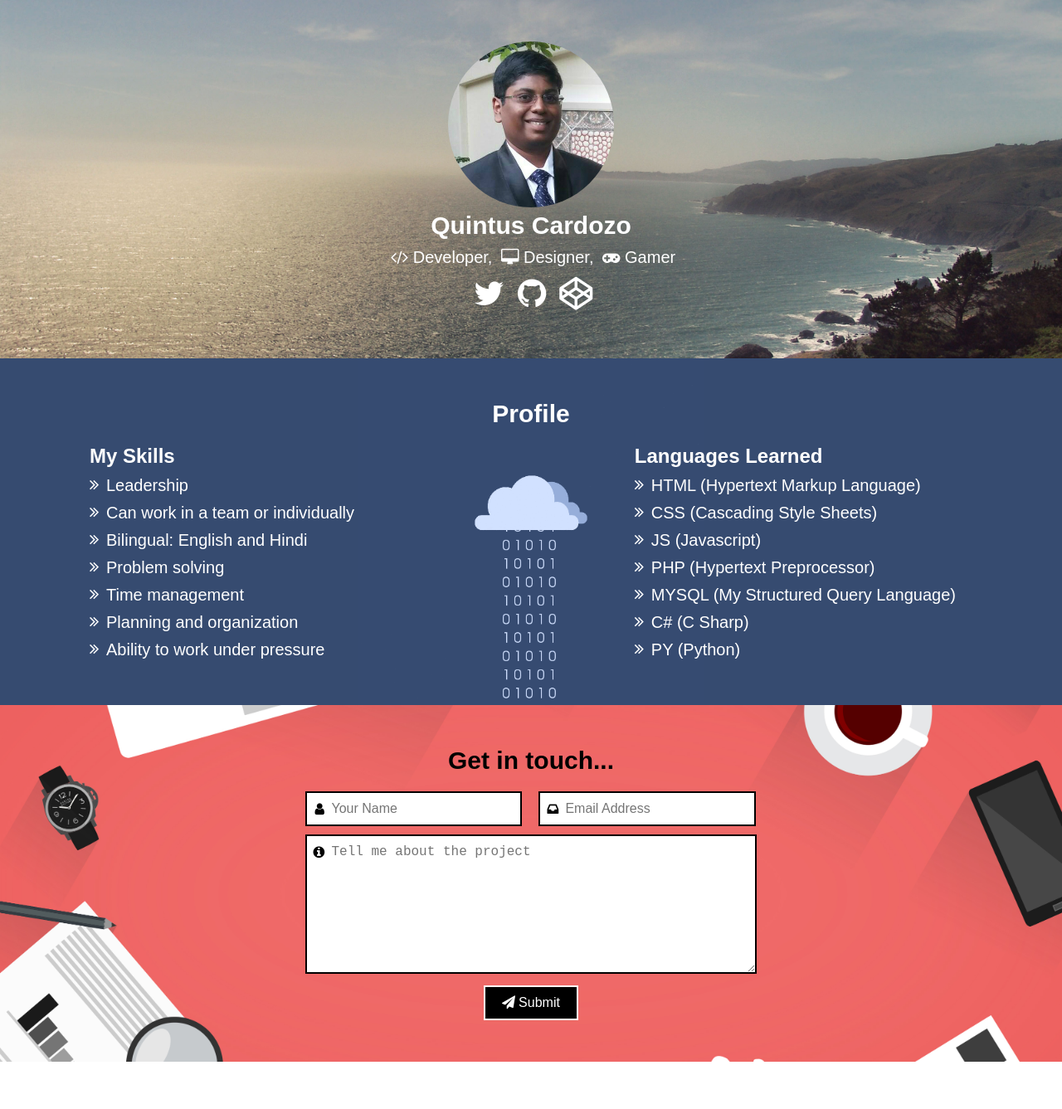
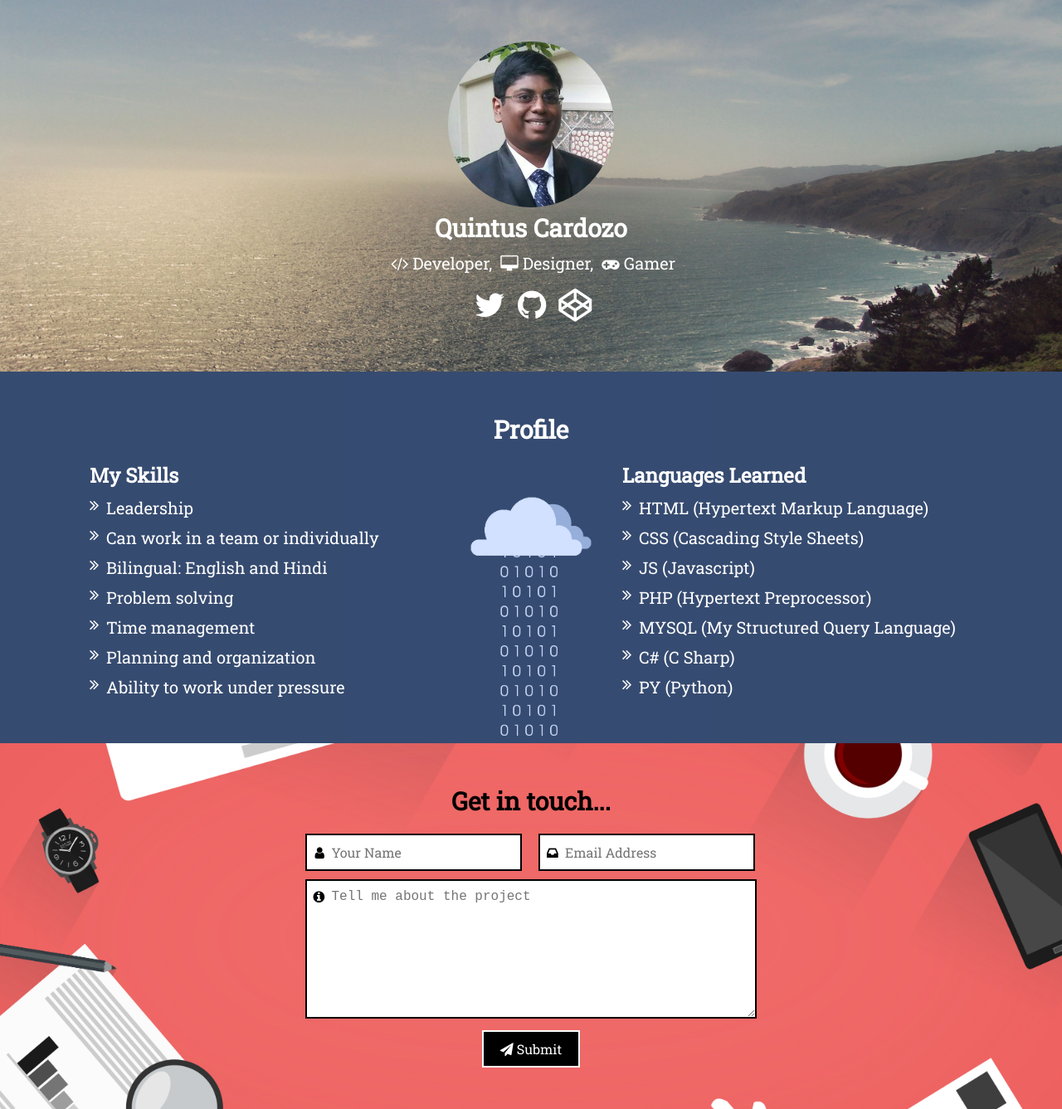
Before and after one commit to Quintisimo/quintisimo.github.io, a Jekyll site: the page built from index.html, in a window 1280 px wide. Shown: the whole page at 83% size. Built offline with Jekyll 4.4.1, drawn with Linux system fonts in a browser that asks for light colours; before the commit the page ends 1280 px from its top, so only the background shows below that.

Commit message:
Changed font to roboto slab and added parallax effect

```diff
--- a/_includes/head.html
+++ b/_includes/head.html
@@ -3,6 +3,7 @@
   <link rel="icon" type="image/png" href="images/title.jpg">
   <link href="https://maxcdn.bootstrapcdn.com/font-awesome/4.7.0/css/font-awesome.min.css" rel="stylesheet" integrity="sha384-wvfXpqpZZVQGK6TAh5PVlGOfQNHSoD2xbE+QkPxCAFlNEevoEH3Sl0sibVcOQVnN"
     crossorigin="anonymous">
+  <link href="https://fonts.googleapis.com/css?family=Roboto+Slab" rel="stylesheet">
   <link rel="stylesheet" href="css/style.css" type="text/css">
   <meta name="viewport" content="width=device-width, initial-scale=1.0">
   <title>{{ site.title }}</title>
--- a/_sass/base.scss
+++ b/_sass/base.scss
@@ -2,9 +2,12 @@
   height: 100%;
 }
 
+body, input {
+  font-family: 'Roboto Slab', serif;
+}
+
 html, body, ul, h1, h2, p {
   color: white;
-  font-family: sans-serif;
   margin: 0;
   padding: 0;
 }
--- a/_sass/contact.scss
+++ b/_sass/contact.scss
@@ -2,6 +2,7 @@
   background-image: url("../images/contact.jpg");
   background-position: center;
   background-size: cover;
+  background-attachment: fixed;
 
   .contact {
     margin: 0 30px;
@@ -81,7 +82,7 @@
       }
 
       input[type="submit"] {
-        font-family: FontAwesome, sans-serif;
+        font-family: 'FontAwesome', 'Roboto Slab', serif;
         display: block;
         color: inherit;
         background-color: black;
--- a/_sass/info.scss
+++ b/_sass/info.scss
@@ -2,6 +2,7 @@
   background-image: url("../images/info.jpg");
   background-size: cover;
   background-position: center;
+  background-attachment: fixed;
 
   .info {
     padding: 50px 0;
```
